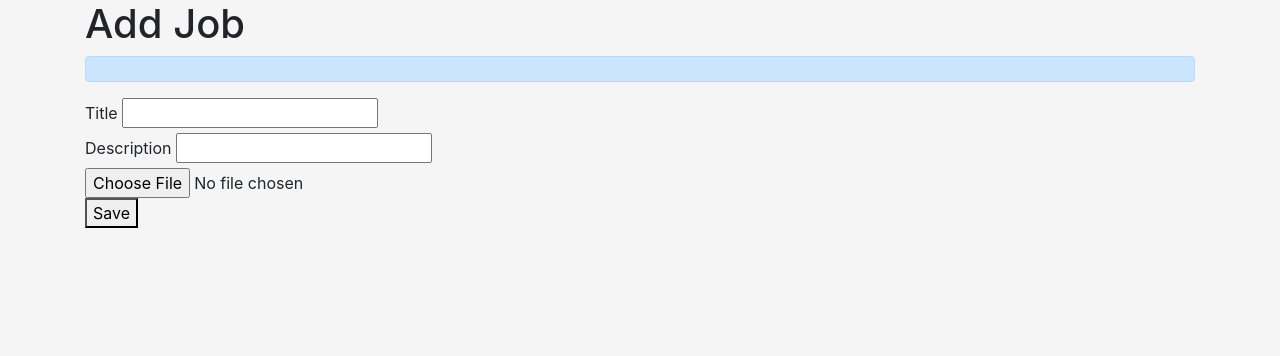
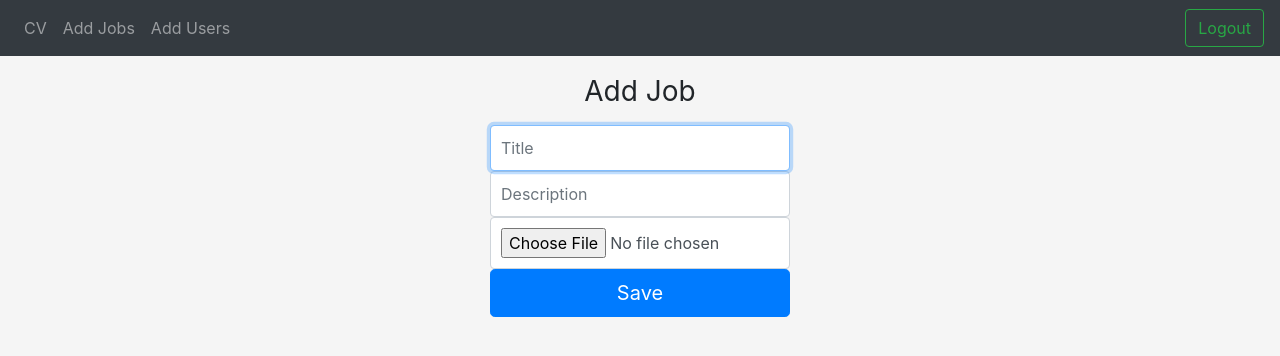
Before and after one commit to JuanitoOrtega/phpcv, a PHP site: template views/addJob.twig in a window 1280 px wide. Shown: the top 356 px of the page. Run offline with PHP 8.4, Linux system fonts and the light colour scheme; the template is opened without the code that fills it, so the values that code supplies are empty; some libraries are stand-ins or nearby versions.

Commit message:
changes in design

```diff
--- a/app/Controllers/JobsController.php
+++ b/app/Controllers/JobsController.php
@@ -15,7 +15,7 @@ class JobsController extends BaseController{
                       ->key('description', v::stringType()->notEmpty());
 
       try {
-        //Obtener la dada del request
+        //Obtener la data del request
         $postData = $request->getParsedBody();
 
         //Validar los datos
@@ -36,7 +36,7 @@ class JobsController extends BaseController{
         $job->description = $postData['description'];
         $job->save();
 
-        $responseMessage = 'Saved';
+        $responseMessage = 'Job Saved';
       }
       catch(\Exception $e) {
         $responseMessage = $e->getMessage();
--- a/app/Controllers/UsersController.php
+++ b/app/Controllers/UsersController.php
@@ -27,7 +27,7 @@ class UsersController extends BaseController{
         $user->password = password_hash($postData['password'], PASSWORD_DEFAULT);
         $user->save();
 
-        $responseMessage = 'Saved';
+        $responseMessage = 'User Saved';
       }
       catch(\Exception $e) {
         $responseMessage = $e->getMessage();
--- a/public/index.php
+++ b/public/index.php
@@ -115,9 +115,8 @@ if (!$route) {
 
   $sessionUserId = $_SESSION['userId'] ?? null;
   if($needsAuth && !$sessionUserId) {
-    echo 'Protected route';
+    echo 'Forbidden. You have to <a href="/login">log in</a> to access this page';
     die;
-    //return new RedirectResponse('/login');
   }
 
   $controller = new $controllerName;
--- a/public/style.css
+++ b/public/style.css
@@ -73,3 +73,6 @@ body {
   border-top-left-radius: 0;
   border-top-right-radius: 0;
 }
+.admin.container {
+  padding: 60px 15px 0;
+}
--- a/views/addJob.twig
+++ b/views/addJob.twig
@@ -1,21 +1,20 @@
-{% extends "layout.twig" %}
+{% extends "layouts/admin.twig" %}
 
 {% block content %}
-<h1>Add Job</h1>
-
-<div class="alert alert-primary" role="alert">
-  {{ responseMessage }}
+<div class="text-center">
+  <form class="form-signin" action="/jobs/add" method="post" enctype="multipart/form-data">
+    <h1 class="h3 mb-3 font-weight-normal">Add Job</h1>
+    {% if responseMessage %}
+      <div class="alert alert-primary" role="alert">
+        {{ responseMessage }}
+      </div>
+    {% endif %}
+    <label for="inputTitle" class="sr-only">Title</label>
+    <input type="text" id="inputTitle" class="form-control" placeholder="Title" required autofocus name="title">
+    <label for="inputDescription" class="sr-only">Description</label>
+    <input type="text" id="inputDescription" class="form-control" placeholder="Description" required name="description">
+    <input type="file" class="form-control" required name="logo">
+    <button class="btn btn-lg btn-primary btn-block" type="submit">Save</button>
+  </form>
 </div>
-
-<form action="/jobs/add" method="post" enctype="multipart/form-data">
-  <label for="title">Title</label>
-  <input type="text" name="title" id="">
-  <br>
-  <label for="description">Description</label>
-  <input type="text" name="description" id="">
-  <br>
-  <input type="file" name="logo">
-  <br>
-  <button type="submit">Save</button>
-</form>
 {% endblock %}
--- a/views/admin.twig
+++ b/views/admin.twig
@@ -1,4 +1,4 @@
-{% extends "layout.twig" %}
+{% extends "layouts/admin.twig" %}
 
 {% block content %}
 
--- a/views/layout.twig
+++ b/views/layouts/admin.twig
@@ -7,13 +7,38 @@
 
   <!-- Bootstrap CSS -->
   <link rel="stylesheet" href="https://stackpath.bootstrapcdn.com/bootstrap/4.1.2/css/bootstrap.min.css" integrity="sha384-Smlep5jCw/wG7hdkwQ/Z5nLIefveQRIY9nfy6xoR1uRYBtpZgI6339F5dgvm/e9B" crossorigin="anonymous">
-  <link rel="stylesheet" href="style.css">
+  <link rel="stylesheet" href="/style.css">
 
   <title>Resume</title>
 </head>
 
 <body>
-  <div class="container">
+  <header>
+    <!-- Fixed navbar -->
+    <nav class="navbar navbar-expand-md navbar-dark fixed-top bg-dark">
+      <button class="navbar-toggler" type="button" data-toggle="collapse" data-target="#navbarCollapse" aria-controls="navbarCollapse" aria-expanded="false" aria-label="Toggle navigation">
+        <span class="navbar-toggler-icon"></span>
+      </button>
+      <div class="collapse navbar-collapse" id="navbarCollapse">
+        <ul class="navbar-nav mr-auto">
+          <li class="nav-item">
+            <a class="nav-link" href="/">CV</a>
+          </li>
+          <li class="nav-item">
+            <a class="nav-link" href="/jobs/add">Add Jobs</a>
+          </li>
+          <li class="nav-item">
+            <a class="nav-link" href="/users/add">Add Users</a>
+          </li>
+        </ul>
+        <form class="form-inline mt-2 mt-md-0" action="/logout">
+          <button class="btn btn-outline-success my-2 my-sm-0" type="submit">Logout</button>
+        </form>
+      </div>
+    </nav>
+  </header>
+
+  <div class=" admin container">
     {% block content %}
     {% endblock %}
   </div>
```
Also changed, not shown: views/addUser.twig (+15 -15 lines), views/index.twig (+9 -11 lines), views/layouts/layout.twig (added, +31 -0 lines), views/login.twig (+2 -14 lines), public/me.png (added), public/uploads/logo.png (renamed from public/logo.png).
